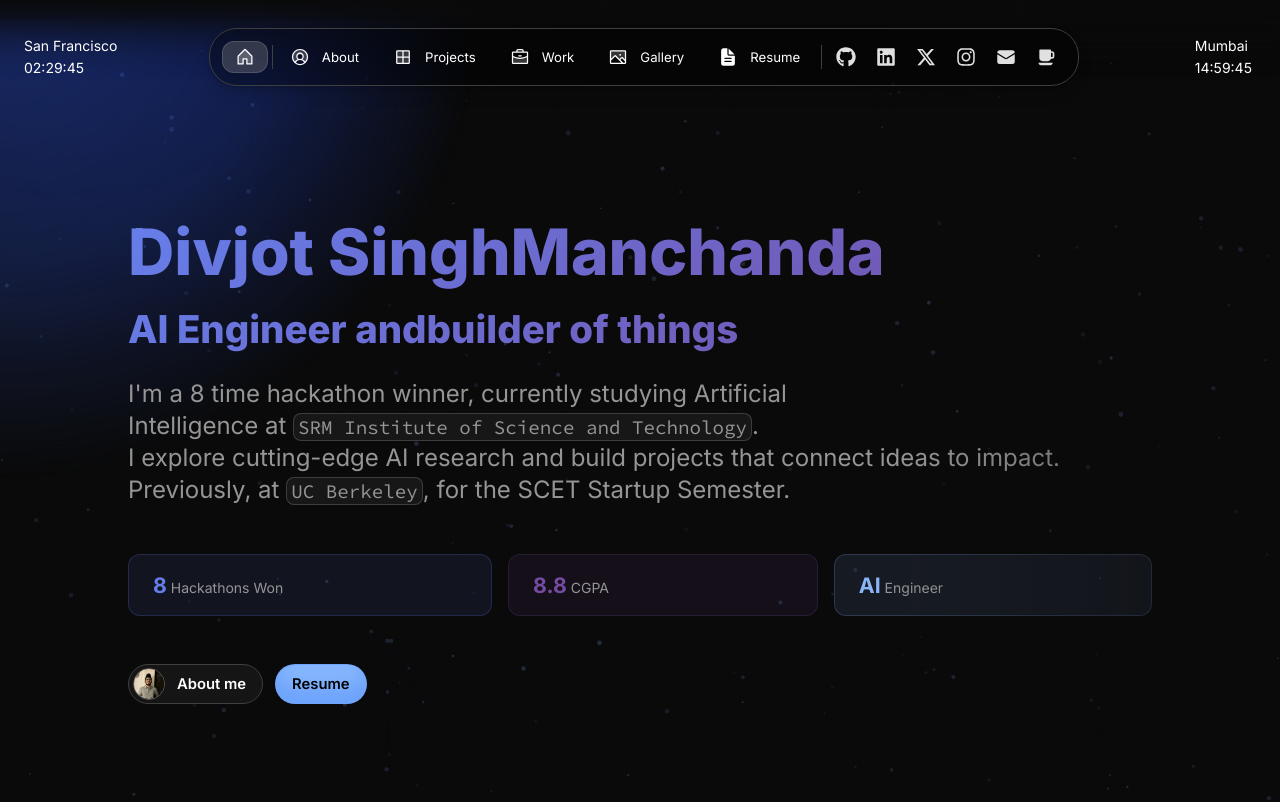
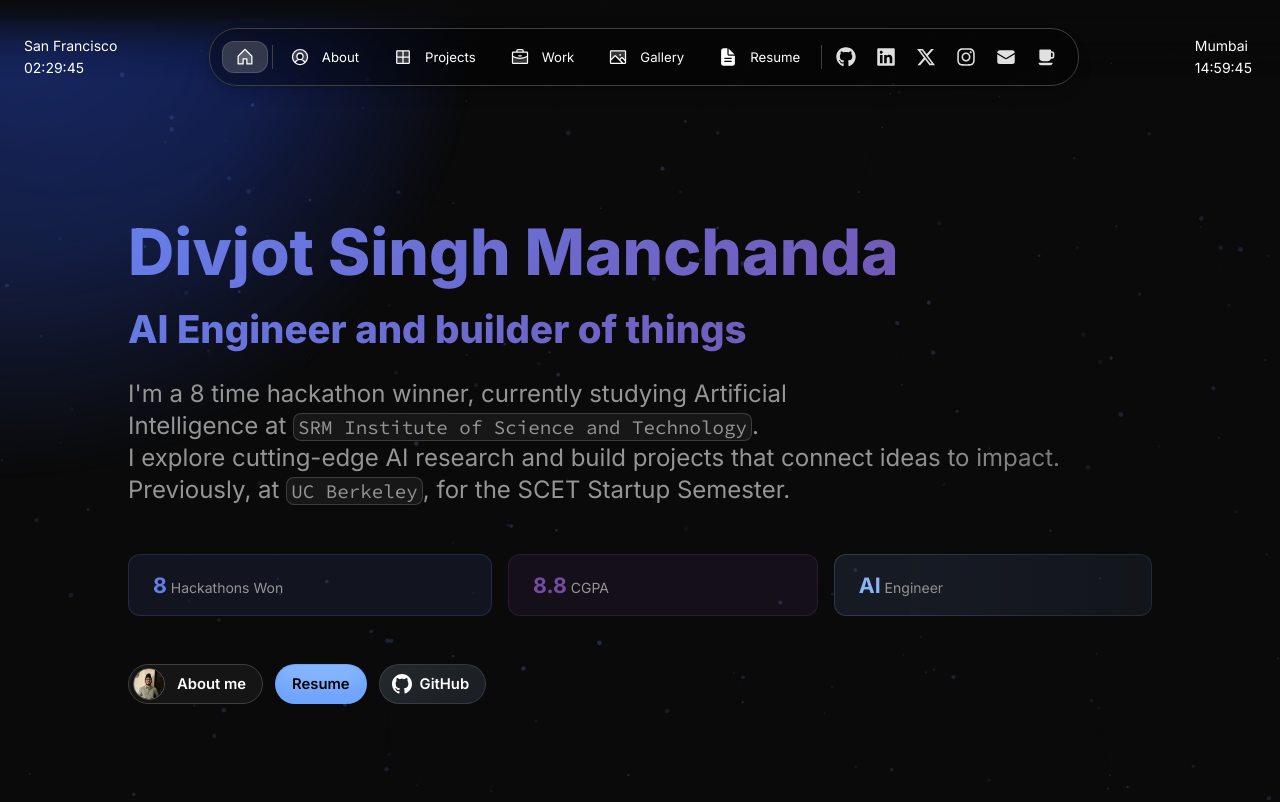
Before and after one commit to djsmanchanda/djsmanchanda_website, a Next.js app: page / in a window 1280 px wide. Shown: the top 802 px of the page. Built offline with nearby package versions, Linux system fonts and the light colour scheme.

Commit message:
Add Github redirect button to home page and element spacing bug

```diff
--- a/src/app/page.tsx
+++ b/src/app/page.tsx
@@ -279,6 +279,33 @@
                 >
                   Resume
                 </Button>
+                <Button
+                  id="github"
+                  data-border="rounded"
+                  href="https://github.com/djsmanchanda"
+                  variant="secondary"
+                  size="m"
+                  target="_blank"
+                  rel="noopener noreferrer"
+                  style={{
+                    background: 'linear-gradient(135deg, #24292e 0%, #1a1e22 100%)',
+                    border: '1px solid rgba(255, 255, 255, 0.1)',
+                    color: '#ffffff'
+                  }}
+                >
+                  <Flex gap="8" vertical="center">
+                    <svg
+                      width="20"
+                      height="20"
+                      viewBox="0 0 24 24"
+                      fill="currentColor"
+                      style={{ marginLeft: "-0.25rem" }}
+                    >
+                      <path d="M12 0c-6.626 0-12 5.373-12 12 0 5.302 3.438 9.8 8.207 11.387.599.111.793-.261.793-.577v-2.234c-3.338.726-4.033-1.416-4.033-1.416-.546-1.387-1.333-1.756-1.333-1.756-1.089-.745.083-.729.083-.729 1.205.084 1.839 1.237 1.839 1.237 1.07 1.834 2.807 1.304 3.492.997.107-.775.418-1.305.762-1.604-2.665-.305-5.467-1.334-5.467-5.931 0-1.311.469-2.381 1.236-3.221-.124-.303-.535-1.524.117-3.176 0 0 1.008-.322 3.301 1.23.957-.266 1.983-.399 3.003-.404 1.02.005 2.047.138 3.006.404 2.291-1.552 3.297-1.23 3.297-1.23.653 1.653.242 2.874.118 3.176.77.84 1.235 1.911 1.235 3.221 0 4.609-2.807 5.624-5.479 5.921.43.372.823 1.102.823 2.222v3.293c0 .319.192.694.801.576 4.765-1.589 8.199-6.086 8.199-11.386 0-6.627-5.373-12-12-12z"/>
+                    </svg>
+                    GitHub
+                  </Flex>
+                </Button>
               </Flex>
             </RevealFx>
           </Column>
--- a/src/app/resources/content.js
+++ b/src/app/resources/content.js
@@ -63,10 +63,10 @@
   title: `${person.name}`,
   description: `Portfolio website showcasing my work as an ${person.role}`,
   headline: <>
-    {person.firstName}<br className="mobile-break" />{person.lastName}
+    {person.firstName} <br className="mobile-break" />{person.lastName}
     <br />
     <span style={{ fontSize: '0.60em', lineHeight: '1.2', display: 'inline-block', marginTop: '1rem' }}>
-      AI Engineer and<br className="mobile-break" />builder of things
+      AI Engineer and <br className="mobile-break" />builder of things
     </span>
   </>,
   subline: (
```
Also changed, not shown: next-env.d.ts.
